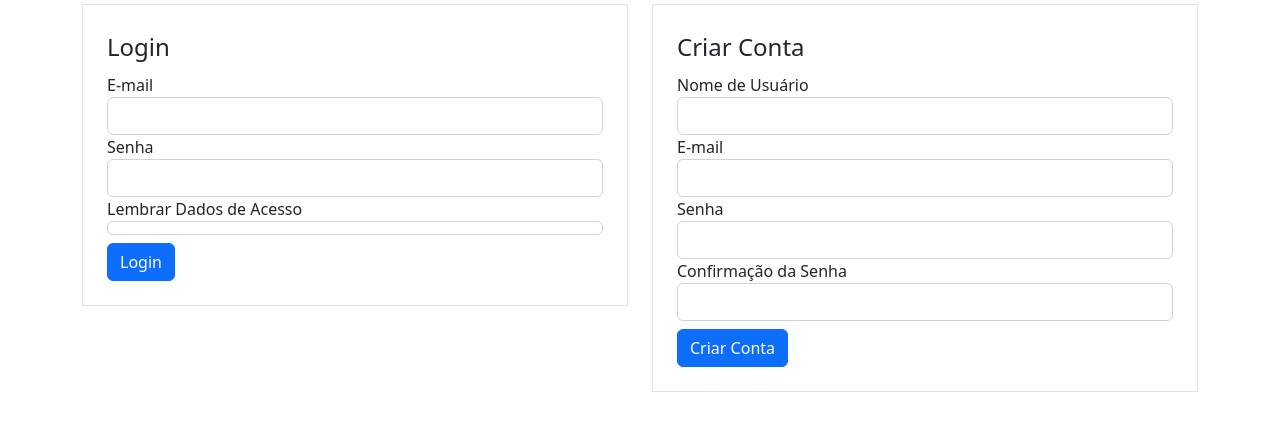
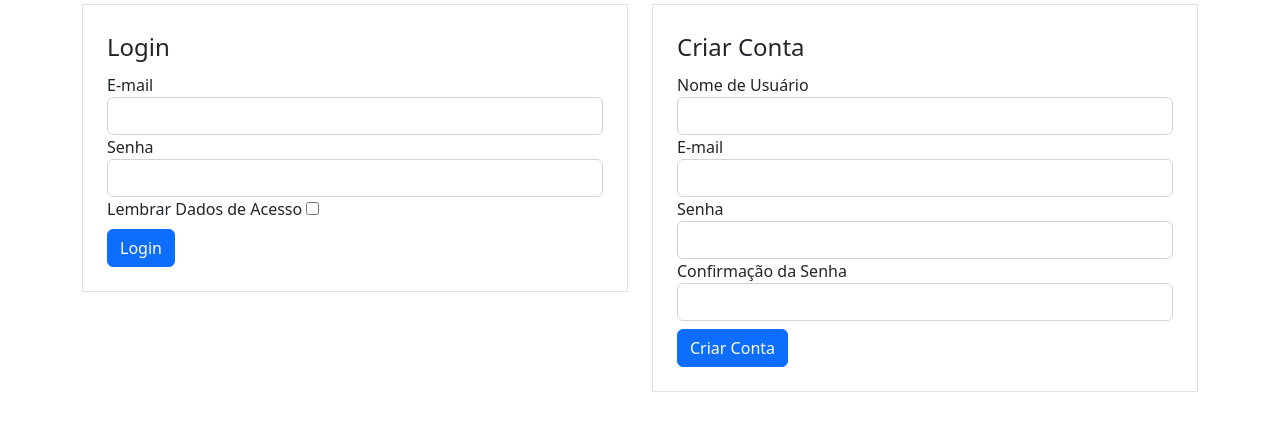
Before and after one commit to rodrigouxp/projeto-hashtag-website-flask, a Flask app: page /login in a window 1280 px wide. Shown: the part 141-572 px from the top of the page. Run offline with Flask 2, Linux system fonts and the light colour scheme.

Commit message:
Update login with method POST

```diff
--- a/main.py
+++ b/main.py
@@ -23,7 +23,7 @@ def contato():
 def usuarios():
     return render_template('usuarios.html', lista_usuarios=lista_usuarios)
 
-@app.route('/login')
+@app.route('/login', methods=['GET', 'POST'])
 def login():
     form_login = FormLogin()
     form_criarconta = FormCriarConta()
--- a/templates/login.html
+++ b/templates/login.html
@@ -21,8 +21,8 @@
                         </div>
 
                         <div class="form-group">
-                            {{ form_login.lembrar_dados.label(class="form-control-label") }}
-                            {{ form_login.lembrar_dados(class="form-control") }}
+                            {{ form_login.lembrar_dados.label }}
+                            {{ form_login.lembrar_dados }}
                         </div>
                     </fieldset>
 
```
